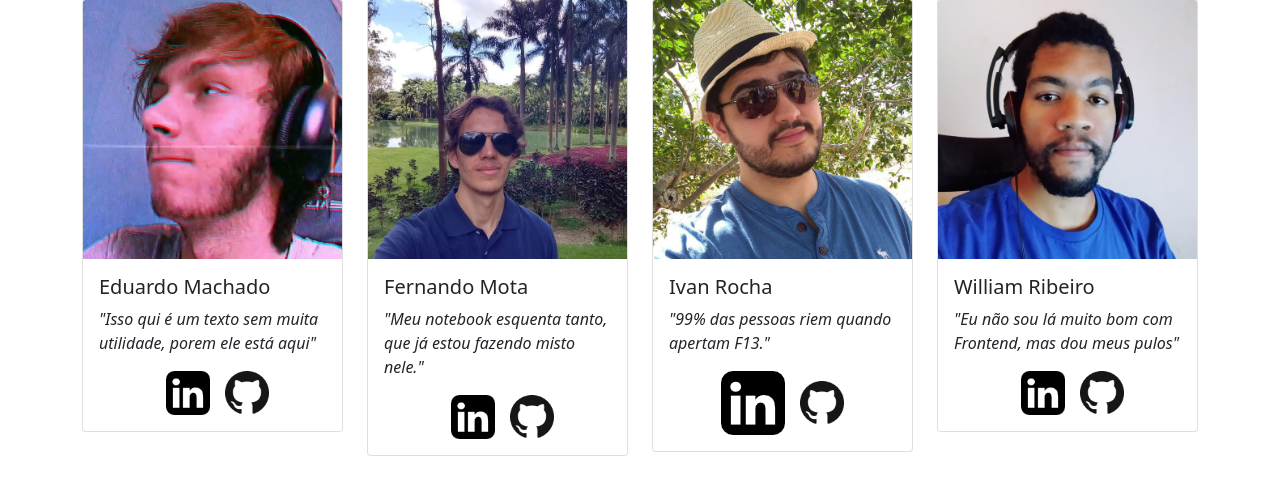
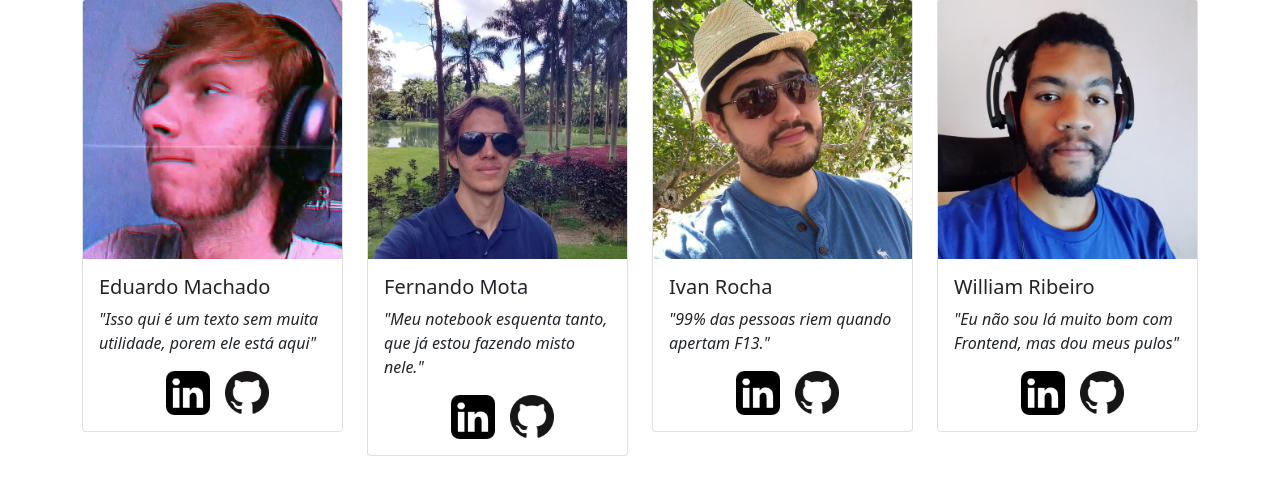
Before and after one commit to gogixweb/clt-vs-pj, a Django app: page /contact in a window 1280 px wide. Shown: the part 182-677 px from the top of the page. Run offline with Django 3.2, Linux system fonts and the light colour scheme.

Commit message:
add mini-logo

```diff
--- a/web/cltvspj/templates/cltvspj/contact.html
+++ b/web/cltvspj/templates/cltvspj/contact.html
@@ -70,7 +70,7 @@ contato
                         <i>"99% das pessoas riem quando apertam F13."</i>
                     </p>
                     <div class="text-center">
-                        <a href="https://www.linkedin.com/in/ivanrocha/"><img class="" src={% static "img/sinal-do-linkedin.png" %}></a>
+                        <a href="https://www.linkedin.com/in/ivanrocha/"><img class="mini-logo" src={% static "img/sinal-do-linkedin.png" %}></a>
                         <a href="https://github.com/ivancrneto"><img class="mini-logo" src={% static "img/GitHub-Mark-64px.png" %}></a>
                     </div>
                 </div>
```
